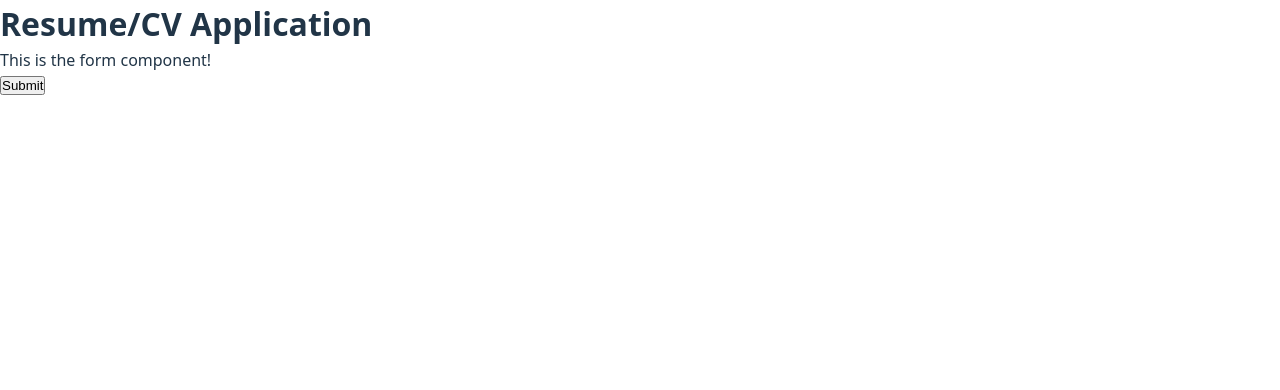
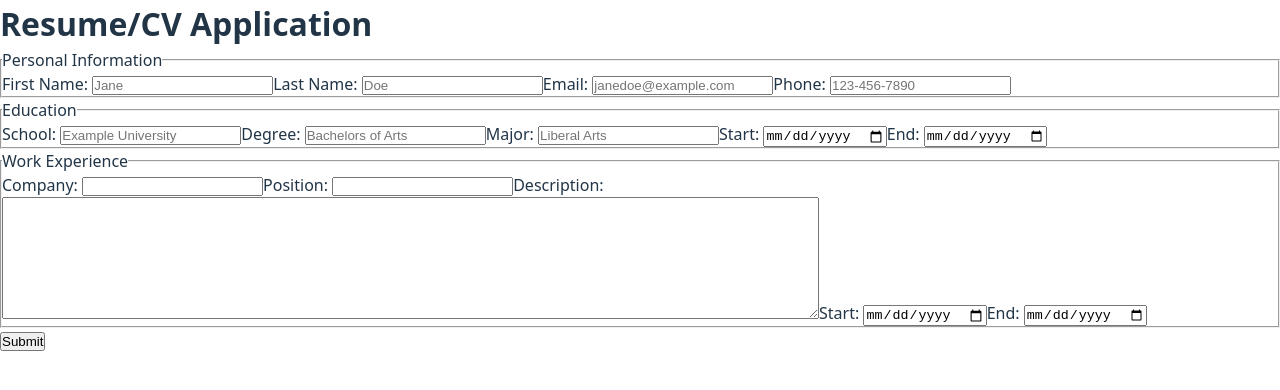
Before and after one commit to Rezwan1768/cv-application, a React (Vite) app: page / in a window 1280 px wide. Shown: the top 390 px of the page. Built offline with nearby package versions, Linux system fonts and the light colour scheme.

Commit message:
Add inputs to the form

```diff
--- /dev/null
+++ b/src/components/Field.jsx
@@ -0,0 +1,8 @@
+export function Field({ id, type, children, ...rest }) {
+  return (
+    <>
+      <label htmlFor={id}>{children}</label>
+      <input id={id} type={type} {...rest} />
+    </>
+  );
+}
--- a/src/components/Form.jsx
+++ b/src/components/Form.jsx
@@ -1,3 +1,5 @@
+import { Field } from "./Field";
+
 export function Form({ onSubmit }) {
   function handleFormSubmit(e) {
     e.preventDefault();
@@ -6,7 +8,56 @@ export function Form({ onSubmit }) {
 
   return (
     <form onSubmit={handleFormSubmit}>
-      <p>This is the form component!</p>
+      <fieldset>
+        <legend>Personal Information</legend>
+        <Field id="first-name" type="text" placeholder="Jane">
+          First Name:{" "}
+        </Field>
+        <Field id="last-name" type="text" placeholder="Doe">
+          Last Name:{" "}
+        </Field>
+        <Field id="email" type="email" placeholder="janedoe@example.com">
+          Email:{" "}
+        </Field>
+        <Field id="phone" type="tel" placeholder="123-456-7890">
+          Phone:{" "}
+        </Field>
+      </fieldset>
+      <fieldset>
+        <legend>Education</legend>
+        <Field id="school" type="text" placeholder="Example University">
+          School:{" "}
+        </Field>
+        <Field id="degree" type="text" placeholder="Bachelors of Arts">
+          Degree:{" "}
+        </Field>
+        <Field id="major" type="text" placeholder="Liberal Arts">
+          Major:{" "}
+        </Field>
+        <Field id="school-start" type="date">
+          Start:{" "}
+        </Field>
+        <Field id="school-end" type="date">
+          End:{" "}
+        </Field>
+      </fieldset>
+      <fieldset>
+        <legend>Work Experience</legend>
+        <Field id="company" type="text">
+          Company:{" "}
+        </Field>
+        <Field id="position" type="text">
+          Position:{" "}
+        </Field>
+        <label htmlFor="job-desc">Description: </label>
+        <textarea id="job-desc" rows="8" cols="100"></textarea>
+        <Field id="work-start" type="date">
+          Start:{" "}
+        </Field>
+        <Field id="work-end" type="date">
+          End:{" "}
+        </Field>
+      </fieldset>
       <button type="submit">Submit</button>
     </form>
   );
```
